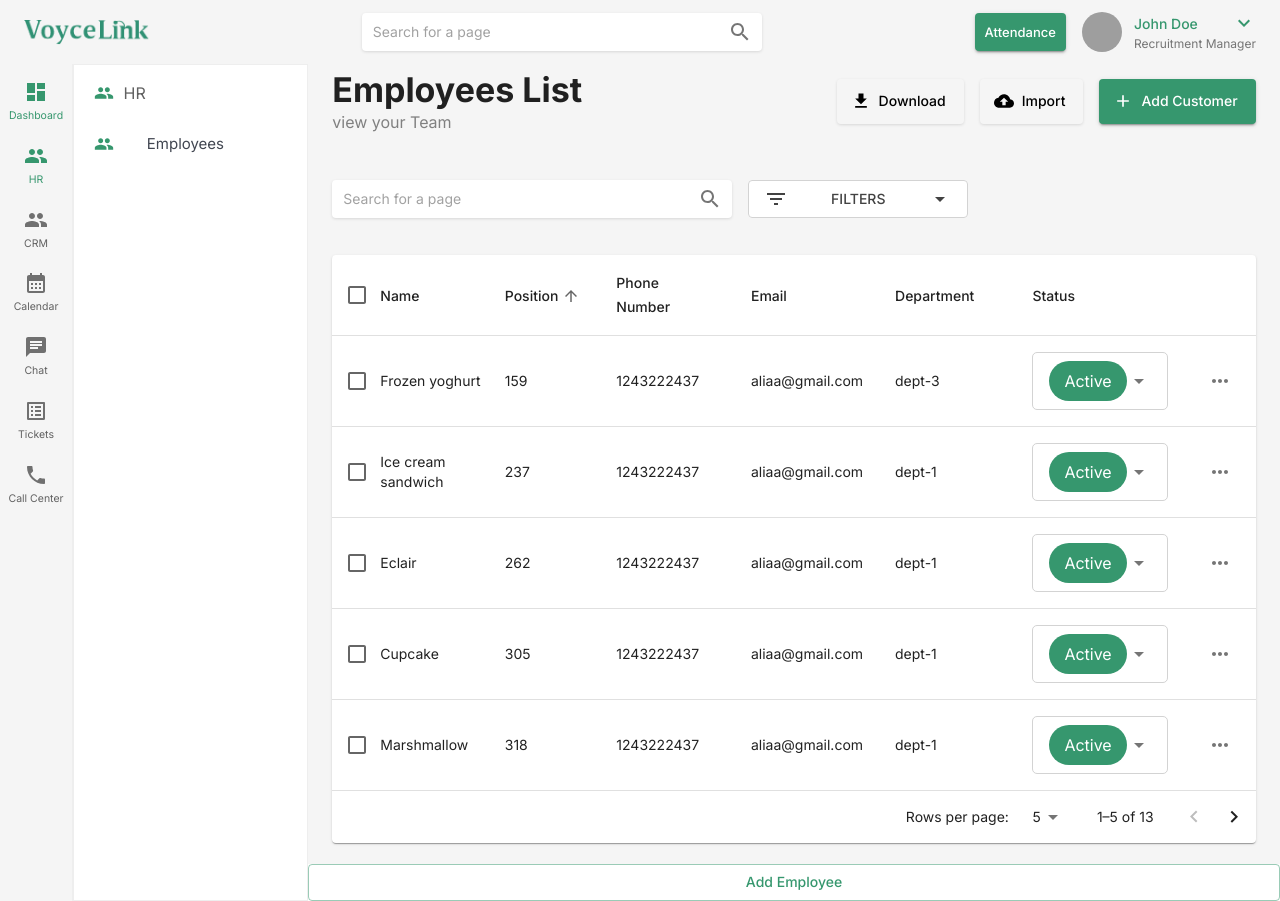
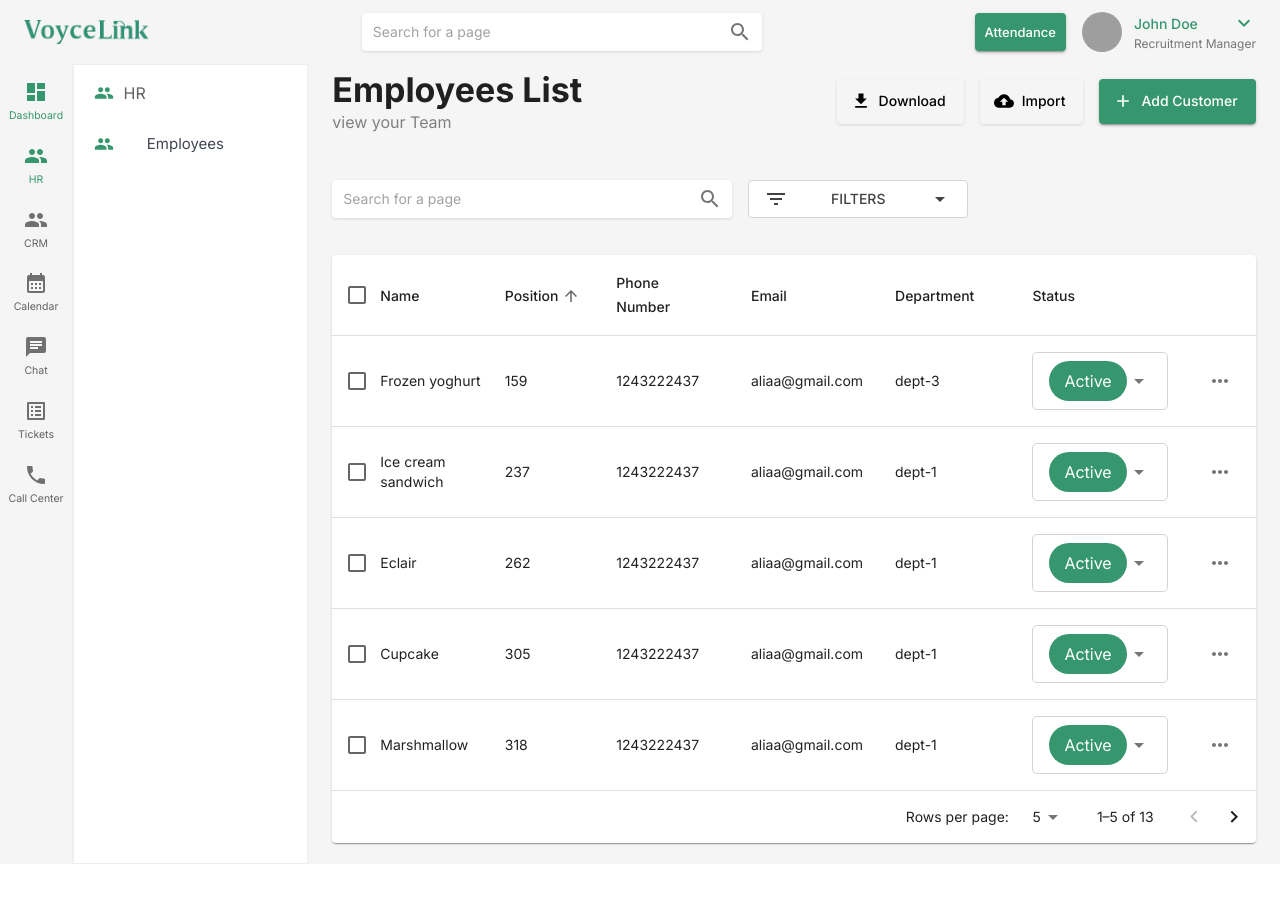
Before and after one commit to Saadgabersaad/VoyceeLink-CallCenter, a Next.js app: page /hhrr/employees in a window 1280 px wide. After the commit the page ends 864 px from the top, so only its background shows below. Built offline with nearby package versions, Linux system fonts and the light colour scheme; grey boxes are pictures that could not be loaded.

Commit message:
remove add employee form from employees page

```diff
--- a/src/app/hhrr/employees/page.tsx
+++ b/src/app/hhrr/employees/page.tsx
@@ -1,12 +1,12 @@
 'use client'
 
-import AddEmployeeForm from 'modules/hhrr/employees/layouts/AddEmployee'
+//import AddEmployeeForm from 'modules/hhrr/employees/layouts/AddEmployee'
 import Employees from 'modules/hhrr/employees/layouts/Employees'
 
 //EMPLOYEES SUBMODULE
 export default function EmployeesPage() {
   return <>
     <Employees />
-    <AddEmployeeForm />
+    {/*<AddEmployeeForm />*/}
   </>
 }
```
